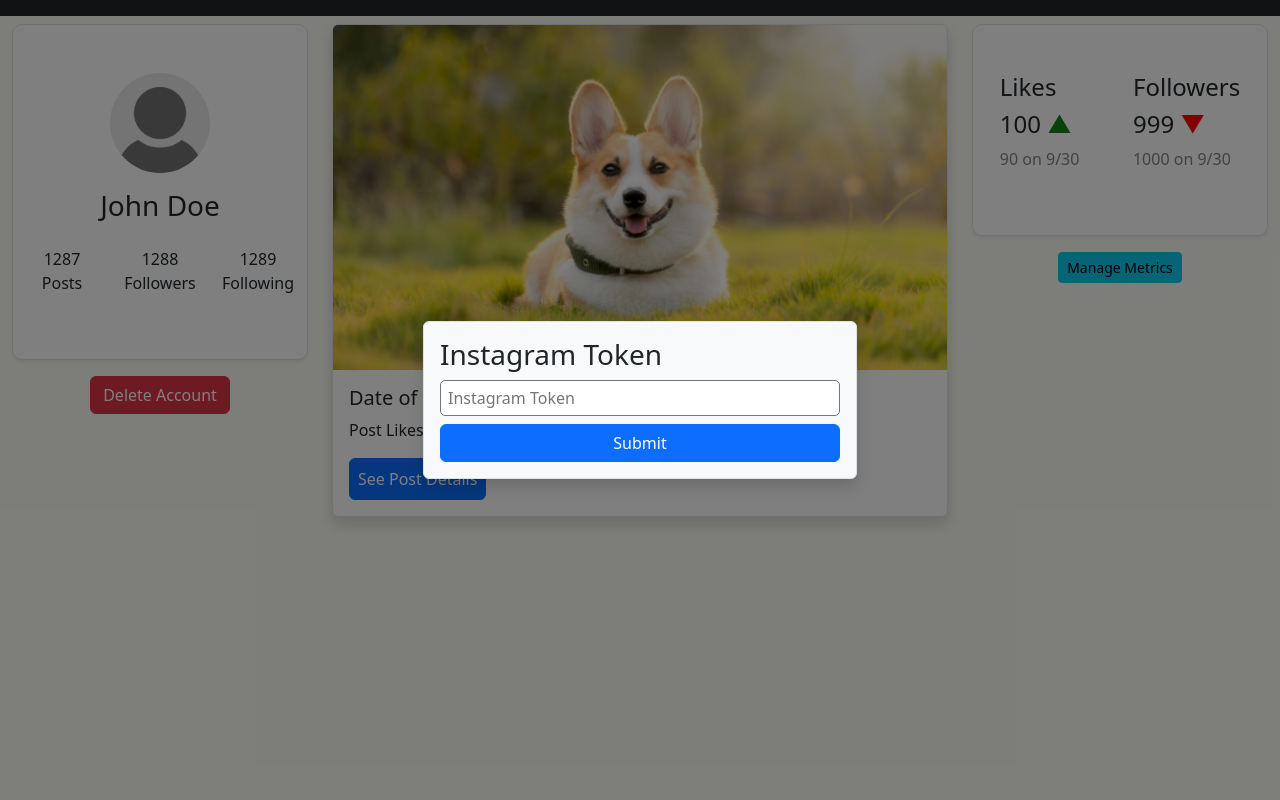
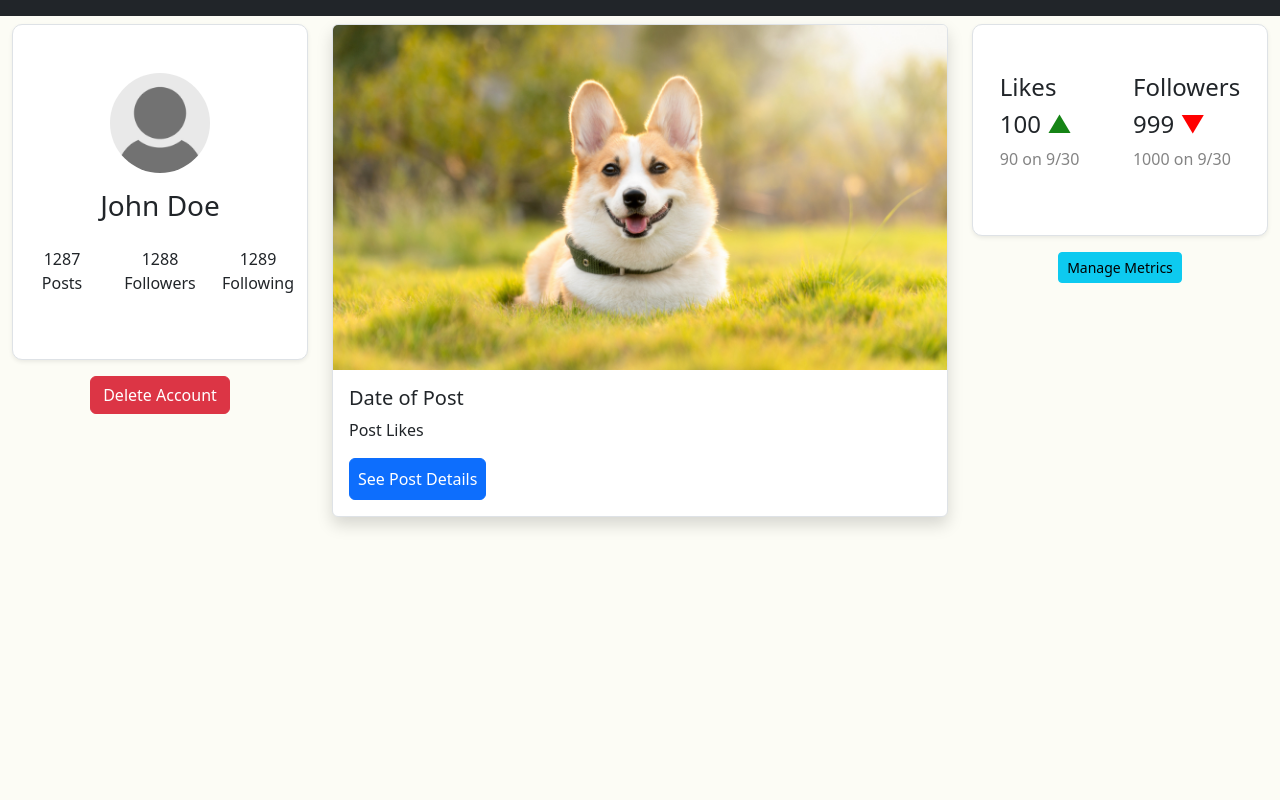
Before and after one commit to UCCS-CS4300-5300/group6-fall2023, a Django app: template popularity_assessor/templates/profile.html in a window 1280 px wide. Run offline with Django 3.2, Linux system fonts and the light colour scheme; the template is opened without the code that fills it: most values are stand-ins (such as "Sample title", 1, 10 or a date in 2020).

Commit message:
Removed auth token pop up window from profile page

```diff
--- a/popularity_assessor/static/css/profile.css
+++ b/popularity_assessor/static/css/profile.css
@@ -3,22 +3,3 @@
     width: 100%;
     background-color: white;
 }
-
-.token-pop-up-overlay {
-    position: absolute;
-    top: 0;
-    left: 0;
-    width: 100%;
-    height: 100vh;
-    background-color: rgba(0, 0, 0, 0.5);
-}
-
-/* TODO: (RM1) */
-.form-group > input {
-    width: 400px;
-    max-width: 100%;
-    border-radius: 5px;
-    border-style: solid;
-    border-width: 1.5px;
-    padding: 5px 7px;
-}
--- a/popularity_assessor/static/js/profile.js
+++ /dev/null
@@ -1,30 +0,0 @@
-function submitInstaToken() {
-    let token = $("#insta-token").val();
-
-    if (token) {
-
-        const csrftoken = getCookie('csrftoken');
-
-        console.log(csrftoken);
-
-        $.ajax({
-            type: "post",
-            url: "/popularity_assessor/connect-insta/",
-            data: JSON.stringify({ token: token }),
-            dataType: "json",
-            beforeSend: function (xhr) {
-                xhr.setRequestHeader('X-CSRFToken', csrftoken);
-            },
-            success: function (response) {
-                window.alert("Token added");
-                $("#token-pop-up").addClass("d-none");
-            },
-            error: function (error) {
-                console.error('Error:', error);
-            }
-        });
-
-    } else {
-        window.alert("Please provide the dev token for instagram")
-    }
-}
--- a/popularity_assessor/templates/profile.html
+++ b/popularity_assessor/templates/profile.html
@@ -84,20 +84,5 @@
 </div>
 </div>
 
-<!-- TODO: (RM1) Remove this in next iteration, once we implement the instagram account joining functionality -->
-<!--Temporary Pop up to submit Instagram Token For user-->
-<div id="token-pop-up" class="token-pop-up-overlay d-flex justify-content-center align-items-center">
-  <div class="bg-light p-3 rounded shadow border">
-    <h3>Instagram Token</h3>
-    <div class="d-flex flex-column gap-2">
-      {% csrf_token %}
-      <div class="form-group">
-        <input type="password" id="insta-token" name="insta_token" placeholder="Instagram Token">
-      </div>
-      <button class="btn btn-primary" onclick="submitInstaToken()">Submit</button>
-    </div>
-  </div>
-</div>
-
 {% endblock content %}
 <!-- if you want to load a static file, place it in the "static" folder (this will be images, css, javascript): {% load static %} -->
--- a/popularity_assessor/views.py
+++ b/popularity_assessor/views.py
@@ -11,8 +11,6 @@ from facebook_api.helpers.get_accessToken import get_accessToken
 
 def connectInsta(request):
     code = request.GET.get('code')
-
-    # TODO: Handle this code to get access token from facebook and push it to our table
     user_auth = get_accessToken(code, request.get_host() + request.path)
 
     # create a new instagram account in the DB
```
